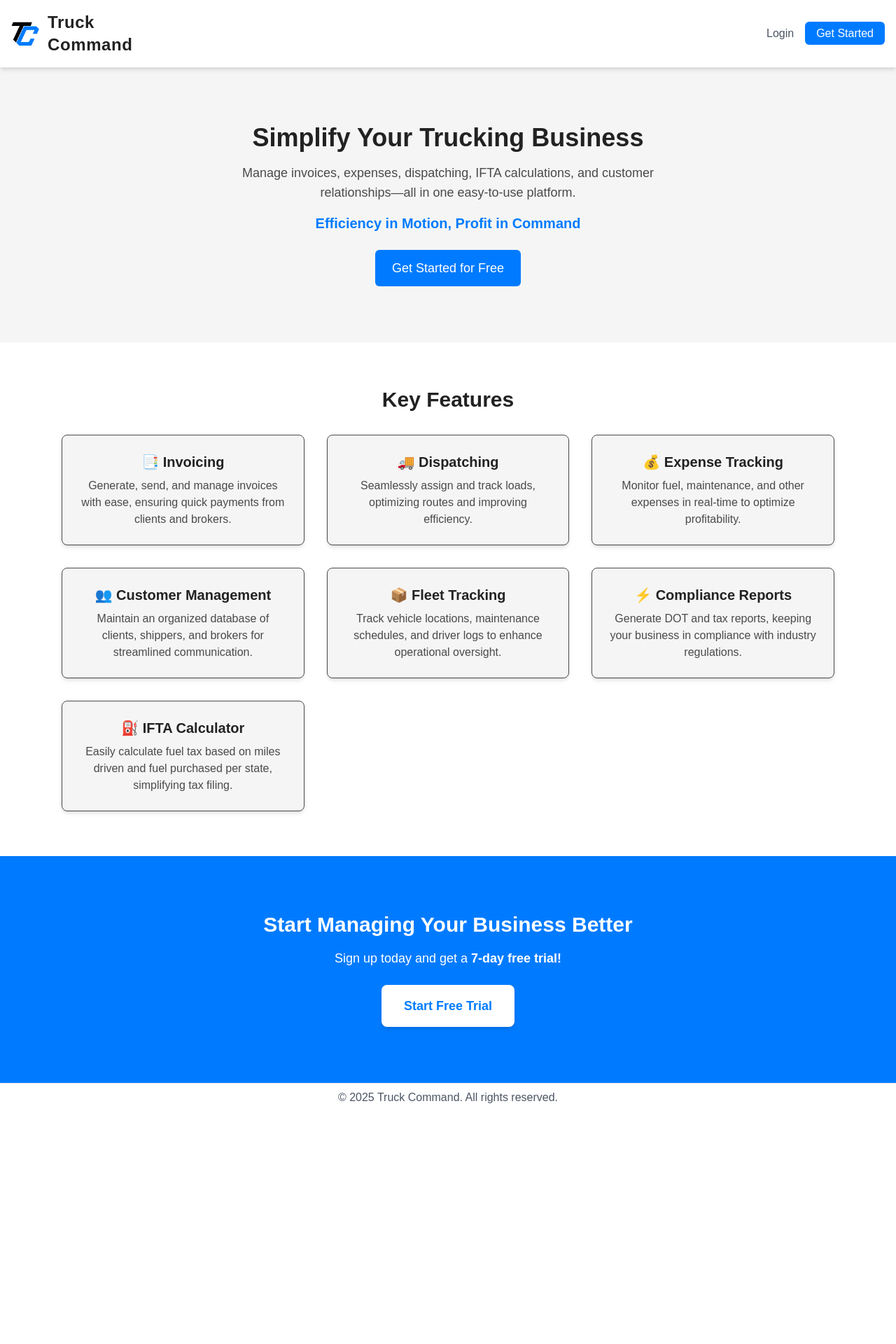
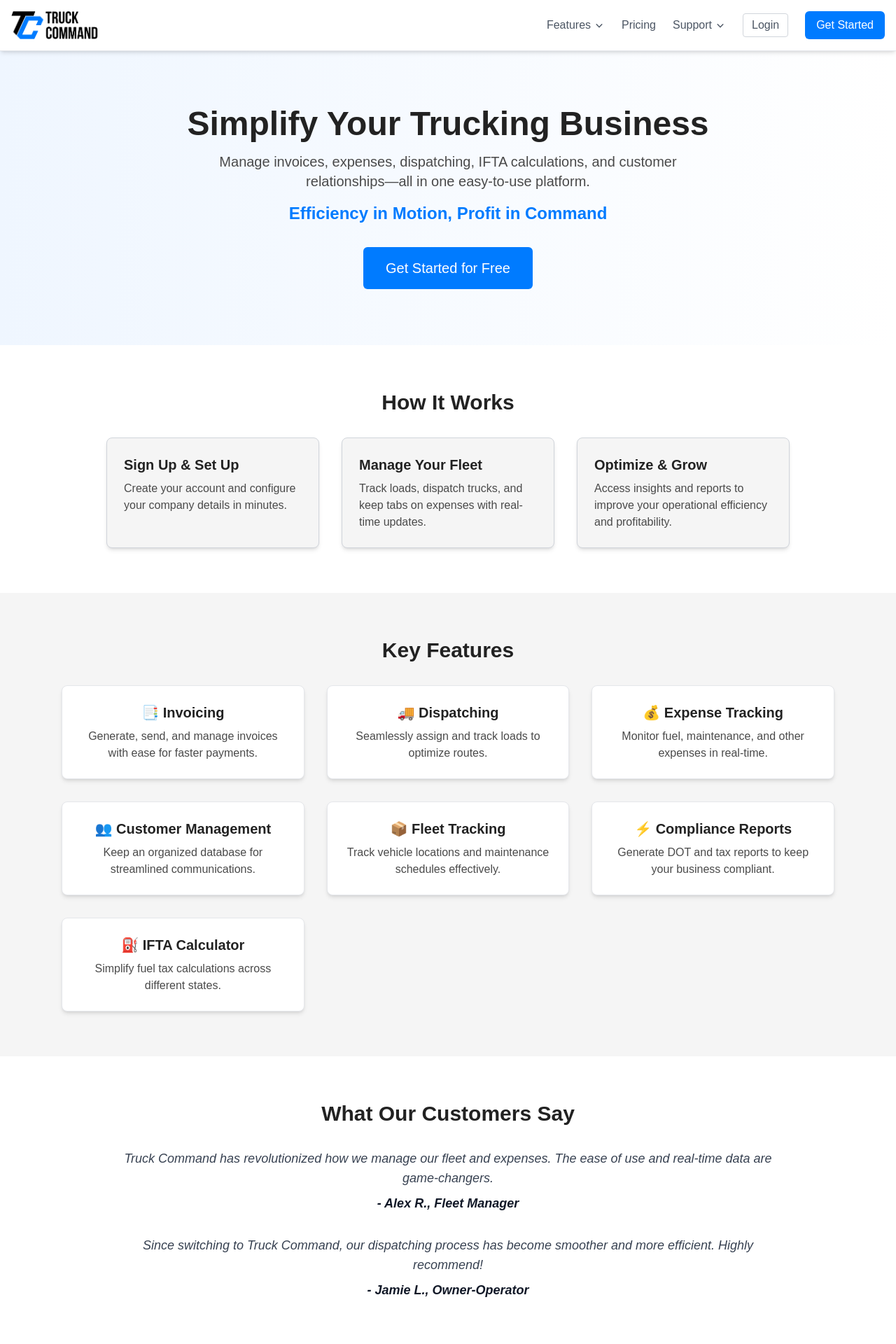
Before and after one commit to HighYieldSolar/truck-cmd, a Next.js app: page / in a window 1280 px wide. Shown: the top 1920 px of the page at 70% size. Before the commit the page ends 1588 px from the top, so only its background shows below. Built offline with nearby package versions, Linux system fonts and the light colour scheme.

Commit message:
ui redesign

```diff
--- a/src/app/page.js
+++ b/src/app/page.js
@@ -1,52 +1,260 @@
+"use client";
+import { useState, useEffect, useRef } from "react";
+
 export default function Home() {
+  const [featuresOpen, setFeaturesOpen] = useState(false);
+  const [supportOpen, setSupportOpen] = useState(false);
+  const featuresRef = useRef(null);
+  const supportRef = useRef(null);
+
+  useEffect(() => {
+    function handleClickOutside(event) {
+      if (featuresRef.current && !featuresRef.current.contains(event.target)) {
+        setFeaturesOpen(false);
+      }
+      if (supportRef.current && !supportRef.current.contains(event.target)) {
+        setSupportOpen(false);
+      }
+    }
+    document.addEventListener("mousedown", handleClickOutside);
+    return () => {
+      document.removeEventListener("mousedown", handleClickOutside);
+    };
+  }, []);
+
   return (
     <main className="min-h-screen bg-[#F5F5F5] text-[#222222]">
-      {/* Navbar */}
-      <nav className="flex justify-between items-center p-4 bg-white shadow-md border-b border-gray-200">
+      {/* Sticky Navbar */}
+      <nav className="sticky top-0 z-50 flex justify-between items-center p-4 bg-white shadow-md border-b border-gray-200">
         <div className="flex items-center">
-          <img src="/images/TC.png" alt="Truck Command Logo" className="h-10 mr-3" />
-          <div className="flex flex-col leading-none">
-            <h1 className="text-2xl font-bold text-[#222222] tracking-wide" style={{ fontFamily: 'Orbitron, sans-serif' }}>
-              Truck
-            </h1>
-            <h1 className="text-2xl font-bold text-[#222222] tracking-wide" style={{ fontFamily: 'Orbitron, sans-serif' }}>
-              Command
-            </h1>
+          {/* Logo as a button linking to the homepage */}
+          <a href="/home" className="flex items-center">
+            <img
+              src="/images/tc-name-tp-bg.png"
+              alt="Truck Command Logo"
+              className="h-10 mr-3"
+            />
+          </a>
+        </div>
+        <div className="flex items-center space-x-6">
+          {/* Features Dropdown */}
+          <div ref={featuresRef} className="relative inline-block">
+            <button
+              onClick={() => setFeaturesOpen(!featuresOpen)}
+              className="flex items-center text-gray-600 hover:text-[#00D9FF] focus:outline-none"
+            >
+              <span>Features</span>
+              <svg className="w-4 h-4 ml-1 fill-current" viewBox="0 0 20 20">
+                <path d="M5.516 7.548l4.484 4.484 4.484-4.484L16 8.548l-6 6-6-6z" />
+              </svg>
+            </button>
+            {featuresOpen && (
+              <div className="absolute left-0 top-full mt-1 w-80 bg-white rounded-md shadow-lg z-20">
+                <div className="p-4 grid grid-cols-2 gap-4">
+                  <a
+                    href="/features/invoicing"
+                    className="block px-4 py-2 border border-blue-500 rounded hover:bg-gray-100"
+                  >
+                    <div className="font-semibold">Invoicing</div>
+                    <div className="text-sm text-gray-500">
+                      Manage invoices and payments seamlessly.
+                    </div>
+                  </a>
+                  <a
+                    href="/features/dispatching"
+                    className="block px-4 py-2 border border-blue-500 rounded hover:bg-gray-100"
+                  >
+                    <div className="font-semibold">Dispatching</div>
+                    <div className="text-sm text-gray-500">
+                      Assign and track loads in real time.
+                    </div>
+                  </a>
+                  <a
+                    href="/features/expense-tracking"
+                    className="block px-4 py-2 border border-blue-500 rounded hover:bg-gray-100"
+                  >
+                    <div className="font-semibold">Expense Tracking</div>
+                    <div className="text-sm text-gray-500">
+                      Monitor fuel, maintenance, and operational costs.
+                    </div>
+                  </a>
+                  <a
+                    href="/features/customer-management"
+                    className="block px-4 py-2 border border-blue-500 rounded hover:bg-gray-100"
+                  >
+                    <div className="font-semibold">Customer Management</div>
+                    <div className="text-sm text-gray-500">
+                      Organize and access client data effortlessly.
+                    </div>
+                  </a>
+                  <a
+                    href="/features/fleet-tracking"
+                    className="block px-4 py-2 border border-blue-500 rounded hover:bg-gray-100"
+                  >
+                    <div className="font-semibold">Fleet Tracking</div>
+                    <div className="text-sm text-gray-500">
+                      Track vehicles and maintenance schedules in real time.
+                    </div>
+                  </a>
+                  <a
+                    href="/features/compliance"
+                    className="block px-4 py-2 border border-blue-500 rounded hover:bg-gray-100"
+                  >
+                    <div className="font-semibold">Compliance Reports</div>
+                    <div className="text-sm text-gray-500">
+                      Generate DOT and tax reports with ease.
+                    </div>
+                  </a>
+                  <a
+                    href="/features/ifta-calculator"
+                    className="block px-4 py-2 border border-blue-500 rounded hover:bg-gray-100"
+                  >
+                    <div className="font-semibold">IFTA Calculator</div>
+                    <div className="text-sm text-gray-500">
+                      Simplify fuel tax calculations across states.
+                    </div>
+                  </a>
+                </div>
+              </div>
+            )}
           </div>
-        </div>
-        <div>
-          <a href="/login" className="mr-4 text-gray-600 hover:text-[#00D9FF]">Login</a>
-          <a href="/signup" className="px-4 py-2 bg-[#007BFF] text-white rounded-md hover:bg-[#00D9FF]">Get Started</a>
+
+          {/* Pricing Link */}
+          <a href="/pricing" className="text-gray-600 hover:text-[#00D9FF]">
+            Pricing
+          </a>
+
+          {/* Support Dropdown */}
+          <div ref={supportRef} className="relative inline-block">
+            <button
+              onClick={() => setSupportOpen(!supportOpen)}
+              className="flex items-center text-gray-600 hover:text-[#00D9FF] focus:outline-none"
+            >
+              <span>Support</span>
+              <svg className="w-4 h-4 ml-1 fill-current" viewBox="0 0 20 20">
+                <path d="M5.516 7.548l4.484 4.484 4.484-4.484L16 8.548l-6 6-6-6z" />
+              </svg>
+            </button>
+            {supportOpen && (
+              <div className="absolute left-0 top-full mt-1 w-60 bg-white rounded-md shadow-lg z-20">
+                <div className="p-4 space-y-2">
+                  <a
+                    href="/help"
+                    className="block px-4 py-2 border border-blue-500 rounded hover:bg-gray-100"
+                  >
+                    <div className="font-semibold">Help Center</div>
+                    <div className="text-sm text-gray-500">
+                      FAQs and support guides.
+                    </div>
+                  </a>
+                  <a
+                    href="/contact"
+                    className="block px-4 py-2 border border-blue-500 rounded hover:bg-gray-100"
+                  >
+                    <div className="font-semibold">Contact Us</div>
+                    <div className="text-sm text-gray-500">
+                      Reach out to our support team.
+                    </div>
+                  </a>
+                  <a
+                    href="/feedback"
+                    className="block px-4 py-2 border border-blue-500 rounded hover:bg-gray-100"
+                  >
+                    <div className="font-semibold">Feedback</div>
+                    <div className="text-sm text-gray-500">
+                      Send us your feedback.
+                    </div>
+                  </a>
+                </div>
+              </div>
+            )}
+          </div>
+
+          {/* Login and Get Started */}
+          <a
+            href="/login"
+            className="text-gray-600 hover:text-[#00D9FF] border border-gray-300 rounded px-3 py-1"
+          >
+            Login
+          </a>
+          <a
+            href="/signup"
+            className="px-4 py-2 bg-[#007BFF] text-white rounded-md hover:bg-[#00D9FF]"
+          >
+            Get Started
+          </a>
         </div>
       </nav>
 
       {/* Hero Section */}
-      <section className="flex flex-col items-center text-center py-20 px-6">
-        <h2 className="text-4xl font-bold text-[#222222]">Simplify Your Trucking Business</h2>
-        <p className="text-lg text-[#4A4A4A] mt-4 max-w-2xl">
+      <section className="flex flex-col items-center text-center py-20 px-6 bg-gradient-to-r from-blue-50 to-white">
+        <h2 className="text-5xl font-bold text-[#222222]">
+          Simplify Your Trucking Business
+        </h2>
+        <p className="text-xl text-[#4A4A4A] mt-4 max-w-2xl">
           Manage invoices, expenses, dispatching, IFTA calculations, and customer relationships—all in one easy-to-use platform.
         </p>
-        <h3 className="text-xl font-semibold text-[#007BFF] mt-4">Efficiency in Motion, Profit in Command</h3>
-        <a href="/signup" className="mt-6 px-6 py-3 bg-[#007BFF] text-white rounded-md text-lg hover:bg-[#00D9FF]">
+        <h3 className="text-2xl font-semibold text-[#007BFF] mt-4">
+          Efficiency in Motion, Profit in Command
+        </h3>
+        <a
+          href="/signup"
+          className="mt-8 px-8 py-4 bg-[#007BFF] text-white rounded-md text-xl transition-transform duration-300 transform hover:scale-105"
+        >
           Get Started for Free
         </a>
       </section>
 
+      {/* How It Works Section */}
+      <section className="py-16 bg-white">
+        <div className="max-w-5xl mx-auto px-6">
+          <h3 className="text-3xl font-bold text-center text-[#222222] mb-8">
+            How It Works
+          </h3>
+          <div className="grid grid-cols-1 md:grid-cols-3 gap-8">
+            <div className="p-6 bg-[#F5F5F5] border border-gray-300 rounded-lg shadow-md">
+              <h4 className="text-xl font-semibold text-[#222222] mb-2">
+                Sign Up &amp; Set Up
+              </h4>
+              <p className="text-[#4A4A4A]">
+                Create your account and configure your company details in minutes.
+              </p>
+            </div>
+            <div className="p-6 bg-[#F5F5F5] border border-gray-300 rounded-lg shadow-md">
+              <h4 className="text-xl font-semibold text-[#222222] mb-2">
+                Manage Your Fleet
+              </h4>
+              <p className="text-[#4A4A4A]">
+                Track loads, dispatch trucks, and keep tabs on expenses with real-time updates.
+              </p>
+            </div>
+            <div className="p-6 bg-[#F5F5F5] border border-gray-300 rounded-lg shadow-md">
+              <h4 className="text-xl font-semibold text-[#222222] mb-2">
+                Optimize &amp; Grow
+              </h4>
+              <p className="text-[#4A4A4A]">
+                Access insights and reports to improve your operational efficiency and profitability.
+              </p>
+            </div>
+          </div>
+        </div>
+      </section>
+
       {/* Features Section */}
-      <section className="py-16 bg-white">
-        <div className="max-w-6xl mx-auto text-center">
+      <section className="py-16 bg-[#F5F5F5]">
+        <div className="max-w-6xl mx-auto text-center px-6">
           <h3 className="text-3xl font-bold text-[#222222]">Key Features</h3>
-          <div className="grid grid-cols-1 md:grid-cols-3 gap-8 mt-8 px-6">
+          <div className="grid grid-cols-1 md:grid-cols-3 gap-8 mt-8">
             {[
-              { title: "📑 Invoicing", desc: "Generate, send, and manage invoices with ease, ensuring quick payments from clients and brokers." },
-              { title: "🚚 Dispatching", desc: "Seamlessly assign and track loads, optimizing routes and improving efficiency." },
-              { title: "💰 Expense Tracking", desc: "Monitor fuel, maintenance, and other expenses in real-time to optimize profitability." },
-              { title: "👥 Customer Management", desc: "Maintain an organized database of clients, shippers, and brokers for streamlined communication." },
-              { title: "📦 Fleet Tracking", desc: "Track vehicle locations, maintenance schedules, and driver logs to enhance operational oversight." },
-              { title: "⚡ Compliance Reports", desc: "Generate DOT and tax reports, keeping your business in compliance with industry regulations." },
-              { title: "⛽ IFTA Calculator", desc: "Easily calculate fuel tax based on miles driven and fuel purchased per state, simplifying tax filing." }
+              { title: "📑 Invoicing", desc: "Generate, send, and manage invoices with ease for faster payments." },
+              { title: "🚚 Dispatching", desc: "Seamlessly assign and track loads to optimize routes." },
+              { title: "💰 Expense Tracking", desc: "Monitor fuel, maintenance, and other expenses in real-time." },
+              { title: "👥 Customer Management", desc: "Keep an organized database for streamlined communications." },
+              { title: "📦 Fleet Tracking", desc: "Track vehicle locations and maintenance schedules effectively." },
+              { title: "⚡ Compliance Reports", desc: "Generate DOT and tax reports to keep your business compliant." },
+              { title: "⛽ IFTA Calculator", desc: "Simplify fuel tax calculations across different states." }
             ].map((feature, i) => (
-              <div key={i} className="p-6 bg-[#F5F5F5] border border-[#4A4A4A] rounded-lg shadow-md">
+              <div key={i} className="p-6 bg-white border border-gray-200 rounded-lg shadow-md">
                 <h4 className="text-xl font-semibold text-[#222222]">{feature.title}</h4>
                 <p className="text-[#4A4A4A] mt-2">{feature.desc}</p>
               </div>
@@ -55,19 +263,50 @@ export default function Home() {
         </div>
       </section>
 
-      {/* Call to Acton */}
+      {/* Testimonials Section */}
+      <section className="py-16 bg-white">
+        <div className="max-w-5xl mx-auto text-center px-6">
+          <h3 className="text-3xl font-bold text-[#222222] mb-8">
+            What Our Customers Say
+          </h3>
+          <div className="space-y-8">
+            <blockquote className="italic text-lg text-gray-700">
+              Truck Command has revolutionized how we manage our fleet and expenses. The ease of use and real-time data are game-changers.
+              <span className="block mt-2 font-semibold text-gray-900">
+                - Alex R., Fleet Manager
+              </span>
+            </blockquote>
+            <blockquote className="italic text-lg text-gray-700">
+              Since switching to Truck Command, our dispatching process has become smoother and more efficient. Highly recommend!
+              <span className="block mt-2 font-semibold text-gray-900">
+                - Jamie L., Owner-Operator
+              </span>
+            </blockquote>
+          </div>
+        </div>
+      </section>
+
+      {/* Call-to-Action Section */}
       <section className="py-20 text-center bg-[#007BFF] text-white">
-       <h3 className="text-3xl font-bold">Start Managing Your Business Better</h3>
-       <p className="mt-4 text-lg">Sign up today and get a <strong>7-day free trial!</strong></p>
-       <a href="/signup" className="inline-block mt-6 px-8 py-4 bg-white text-[#007BFF] font-semibold rounded-lg text-lg shadow-md hover:bg-[#00D9FF] hover:text-white transition-all duration-300"
-       >
-       Start Free Trial
-       </a>
+        <h3 className="text-3xl font-bold">Start Managing Your Business Better</h3>
+        <p className="mt-4 text-lg">
+          Sign up today and get a <strong>7-day free trial!</strong>
+        </p>
+        <a href="/signup" className="inline-block mt-6 px-8 py-4 bg-white text-[#007BFF] font-semibold rounded-lg text-xl shadow-md hover:bg-[#00D9FF] hover:text-white transition-all duration-300">
+          Start Free Trial
+        </a>
       </section>
 
       {/* Footer */}
-      <footer className="text-center py-2 bg-white text-gray-600 border-t border-gray-200">
-        &copy; 2025 Truck Command. All rights reserved.
+      <footer className="bg-white border-t border-gray-200 py-6">
+        <div className="max-w-6xl mx-auto px-6 flex flex-col md:flex-row justify-between items-center">
+          <span className="text-gray-600">&copy; 2025 Truck Command. All rights reserved.</span>
+          <div className="space-x-4 mt-4 md:mt-0">
+            <a href="/about" className="text-gray-600 hover:text-[#007BFF]">About</a>
+            <a href="/contact" className="text-gray-600 hover:text-[#007BFF]">Contact</a>
+            <a href="/privacy" className="text-gray-600 hover:text-[#007BFF]">Privacy Policy</a>
+          </div>
+        </div>
       </footer>
     </main>
   );
```
Also changed, not shown: public/images/tc-name-tp-bg.png (added).
